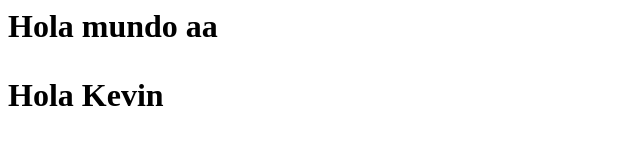
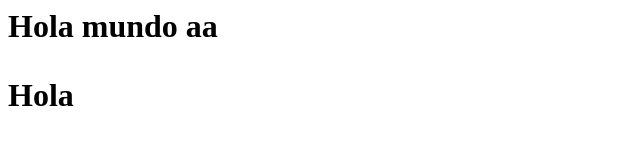
Before and after one commit to kevinCardenas23/ReactCodigoFacilito, a React (Create React App) app: page / in a window 1280 px wide. Shown: the top 167 px of the page, without its empty margins (0-640 px from the left). Built offline with nearby package versions, Linux system fonts and the light colour scheme.

Commit message:
Condicionales

```diff
--- a/src/index.js
+++ b/src/index.js
@@ -1,9 +1,34 @@
 import React from 'react';
 import { render } from 'react-dom';
 
+// function SaludarEnIdiomas(idioma){
+//   if(idioma==='en') {
+//     return <span>Hello</span>
+//   }
+//   else{
+//     return <span>Hola</span>
+
+//   }
+// }
+
 const Saludo = () => {
   const nombre = "Kevin";
-  return <p>Hola {`${nombre}`} </p>;
+  const idioma = 'es';
+  //Esto es otra manera de hacer un if
+  // return <div>
+  //   {
+  //     idioma == 'es' && <p>Hola</p>
+  //   }
+  //   {
+  //     idioma == 'en' && <p>Hello</p>
+  //   }
+  // </div>
+  //Esta es otra manera
+  return <div>
+    {
+      idioma === 'en' ? <p>Hello</p> : <p>Hola</p>
+    }
+  </div>
 }
 
 const App = () => {
```
Also changed, not shown: public/index.html (line endings or trailing spaces).
